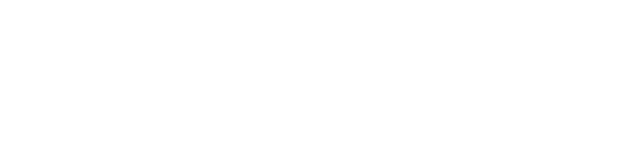
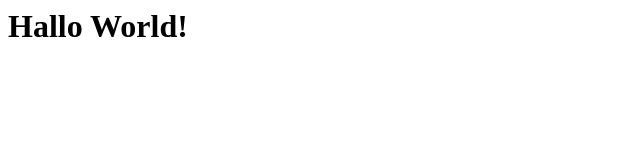
Before and after one commit to hudaya2002/hudaya2002.github.io, a plain HTML site: page index.html in a window 1280 px wide. Shown: the whole page, without its empty margins (0-640 px from the left). Drawn offline with Linux system fonts and the light colour scheme.

Commit message:
Update index.html

```diff
--- a/index.html
+++ b/index.html
@@ -3,6 +3,6 @@
   <title> TEST </title>
 </head>
 <body>
-  <h1?Hallo World!</h1>
+  <h1>Hallo World!</h1>
 </body>
 </html>
```
